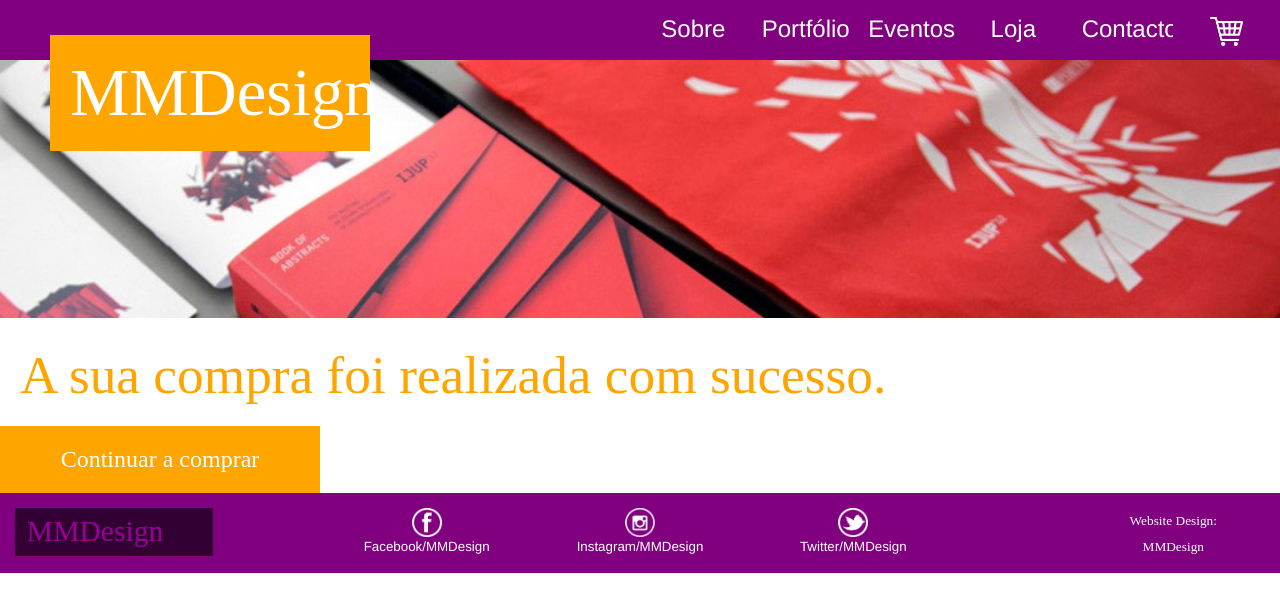
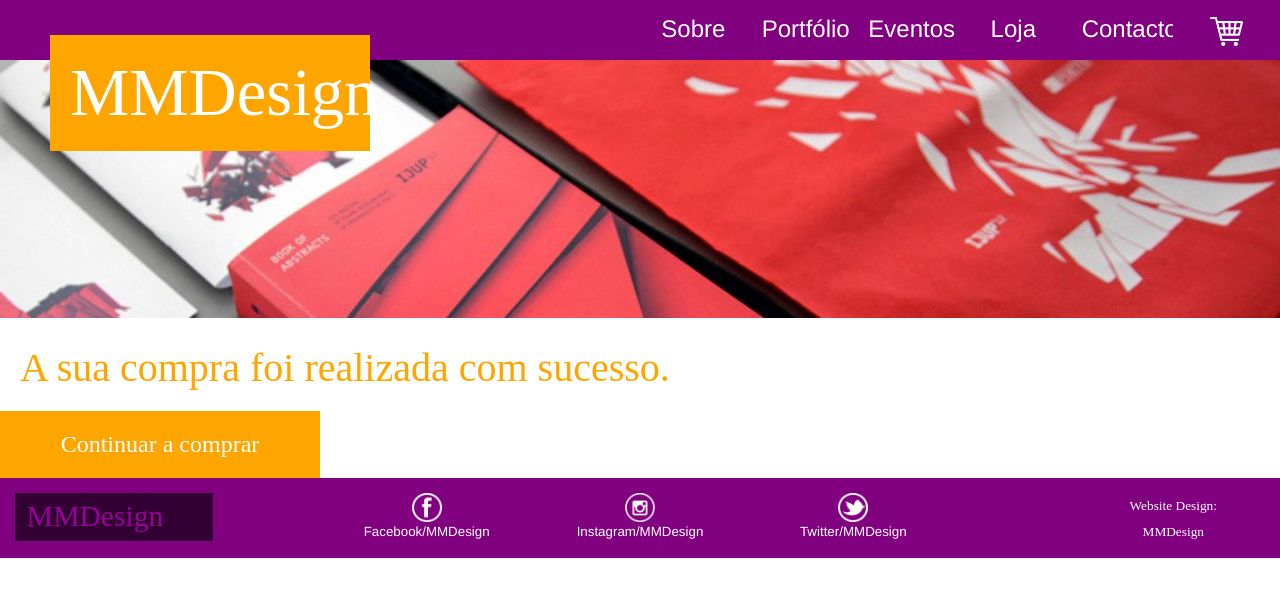
Before and after one commit to MadalenaSousa/ProjectTI, a PHP site: page /Compra.html in a window 1280 px wide. Shown: the top 612 px of the page. Run offline with PHP 8.4, Linux system fonts and the light colour scheme.

Commit message:
Update css/style.css

```diff
--- a/css/style.css
+++ b/css/style.css
@@ -131,7 +131,7 @@ footer div:last-child {
 .titulo {
     color: orange;
     font-family: "OCR A Std";
-    font-size: 40pt;
+    font-size: 30pt;
 
     padding: 20px;
 }
```
